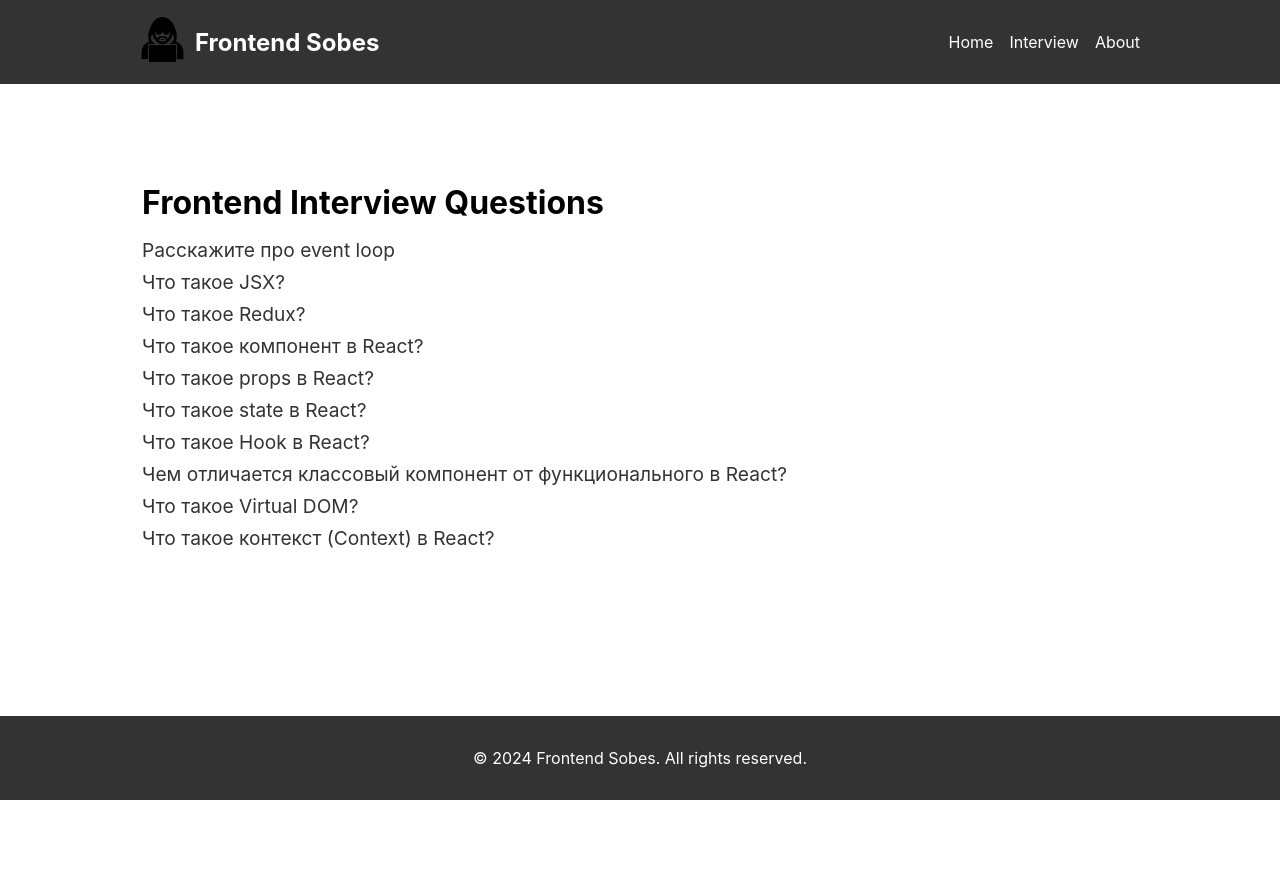
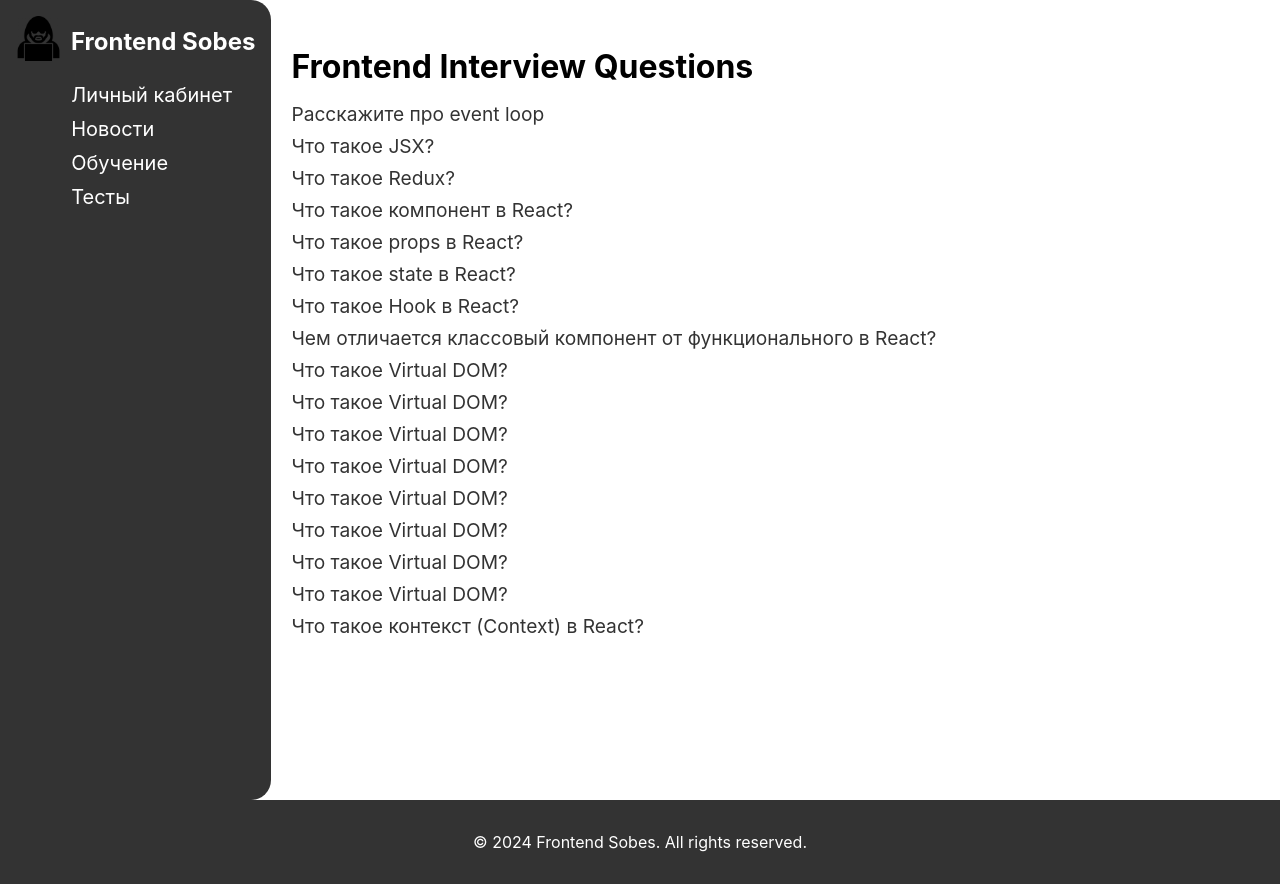
Before and after one commit to daATva/react_project, a React (Vite) app: page /interview in a window 1280 px wide. Before the commit the page ends 800 px from the top, so only its background shows below. Built offline with nearby package versions, Linux system fonts and the light colour scheme.

Commit message:
crm start

```diff
--- a/src/App.jsx
+++ b/src/App.jsx
@@ -14,16 +14,14 @@ const App = () => {
       <div className="app">
         <Header />
         <main>
-        <PageContainer>
-            <Routes>
-              <Route path="/" element={<PageContainer><Home /></PageContainer>} />
-              <Route path="/interview" element={<PageContainer><QuestionList /></PageContainer>} />
-              <Route path="/interview/:id" element={<PageContainer><QuestionDetails /></PageContainer>} />
-            </Routes>
-        </PageContainer>
+          <Routes>
+            <Route path="/" element={<PageContainer><Home /></PageContainer>} />
+            <Route path="/interview" element={<PageContainer><QuestionList /></PageContainer>} />
+            <Route path="/interview/:id" element={<PageContainer><QuestionDetails /></PageContainer>} />
+          </Routes>
         </main>
-        <Footer />
       </div>
+      <Footer />
     </Router>
   );
 };
--- a/src/App.scss
+++ b/src/App.scss
@@ -1,7 +1,6 @@
 .app {
   min-height: 100vh;
   display: flex;
-  flex-direction: column;
 }
 
 main {
--- a/src/components/Header/Header.jsx
+++ b/src/components/Header/Header.jsx
@@ -23,14 +23,18 @@ const Header = () => {
 
         <ul className="nav-links">
           <li>
-            <Link to="/">Home</Link>
+            <Link to="/">Личный кабинет</Link>
           </li>
           <li>
-            <Link to="/interview">Interview</Link>
+            <Link to="/about">Новости</Link>
           </li>
           <li>
-            <Link to="/about">About</Link>
+            <Link to="/interview">Обучение</Link>
           </li>
+          <li>
+            <Link to="/about">Тесты</Link>
+          </li>
+
         </ul>
       </nav>
     </div>
--- a/src/components/Header/Header.scss
+++ b/src/components/Header/Header.scss
@@ -2,12 +2,12 @@
     background-color: #333;
     color: #fff;
     padding: 1rem;
-
+    border-radius:0px 20px 20px 0px ;
     nav {
       display: flex;
+      flex-direction: column;
       justify-content: space-between;
-      align-items: center;
-      max-width: 1000px;
+      max-width: 350px;
       margin: 0 auto;
 
       .logo-group {
@@ -16,6 +16,8 @@
         display: flex;
         align-items: center;
         justify-content: center;
+        flex-wrap: wrap;
+        margin: 0 auto;
         .logo{
             width: 45px;
             padding: 0px 10px 0px 0px;
@@ -23,15 +25,27 @@
         a {
           color: #fff;
           text-decoration: none;
+          text-align: center;
+
         }
       }
 
       .nav-links {
         list-style: none;
         display: flex;
+        flex-direction: column;
+        flex-wrap: wrap;
 
+        ul{
+          padding: 0px;
+          display: flex;
+          align-items: end;
+          flex-direction: row;
+        }
         li {
-          margin-left: 1rem;
+          margin-left: 0.2rem;
+          font-size: 20px;
+          padding: 0px 0px 10px 12px;
 
           a {
             color: #fff;
--- a/src/components/QuestionList/QuestionList.scss
+++ b/src/components/QuestionList/QuestionList.scss
@@ -1,5 +1,5 @@
 .question-list {
-  padding: 2rem;
+  padding: 0rem;
 
   h2 {
     font-size: 2rem;
--- a/src/data/questions.js
+++ b/src/data/questions.js
@@ -72,6 +72,42 @@ Event Loop позволяет JavaScript выполнять асинхронны
     answer: 'Virtual DOM - это концепция, используемая в React и других библиотеках, представляющая легковесную копию реального DOM в памяти, что позволяет оптимизировать обновление интерфейса.'
   },
   {
+    id: 9,
+    question: 'Что такое Virtual DOM?',
+    answer: 'Virtual DOM - это концепция, используемая в React и других библиотеках, представляющая легковесную копию реального DOM в памяти, что позволяет оптимизировать обновление интерфейса.'
+  },
+  {
+    id: 9,
+    question: 'Что такое Virtual DOM?',
+    answer: 'Virtual DOM - это концепция, используемая в React и других библиотеках, представляющая легковесную копию реального DOM в памяти, что позволяет оптимизировать обновление интерфейса.'
+  },
+  {
+    id: 9,
+    question: 'Что такое Virtual DOM?',
+    answer: 'Virtual DOM - это концепция, используемая в React и других библиотеках, представляющая легковесную копию реального DOM в памяти, что позволяет оптимизировать обновление интерфейса.'
+  },
+  {
+    id: 9,
+    question: 'Что такое Virtual DOM?',
+    answer: 'Virtual DOM - это концепция, используемая в React и других библиотеках, представляющая легковесную копию реального DOM в памяти, что позволяет оптимизировать обновление интерфейса.'
+  },
+  {
+    id: 9,
+    question: 'Что такое Virtual DOM?',
+    answer: 'Virtual DOM - это концепция, используемая в React и других библиотеках, представляющая легковесную копию реального DOM в памяти, что позволяет оптимизировать обновление интерфейса.'
+  },
+  {
+    id: 9,
+    question: 'Что такое Virtual DOM?',
+    answer: 'Virtual DOM - это концепция, используемая в React и других библиотеках, представляющая легковесную копию реального DOM в памяти, что позволяет оптимизировать обновление интерфейса.'
+  },
+  {
+    id: 9,
+    question: 'Что такое Virtual DOM?',
+    answer: 'Virtual DOM - это концепция, используемая в React и других библиотеках, представляющая легковесную копию реального DOM в памяти, что позволяет оптимизировать обновление интерфейса.'
+  },
+
+  {
     id: 10,
     question: 'Что такое контекст (Context) в React?',
     answer: 'Context в React предоставляет способ передачи данных через дерево компонентов без необходимости передавать props на каждом уровне вручную, упрощая доступ к данным в глубоко вложенных компонентах.'
--- a/src/pages/Home/Home.jsx
+++ b/src/pages/Home/Home.jsx
@@ -5,18 +5,14 @@ import Form from'../../components/Form/Form';
 
 const Home = () => {
   return (
-    <PageContainer>
     <div className="home">
-        <h1>Welcome to Frontend Interview</h1>
+      <h1>Добро пожаловать в личный кабинет</h1>
       <p>
-          This website is designed to help you prepare for frontend interviews by
-          providing a collection of common interview questions and answers.
+        Нужно исправить паддинг тут
       </p>
       <button>Get Started</button>
       <Form/>
     </div>
-
-    </PageContainer>
   );
 };
 
```
Lines whose indentation alone changed are shown as unchanged.
